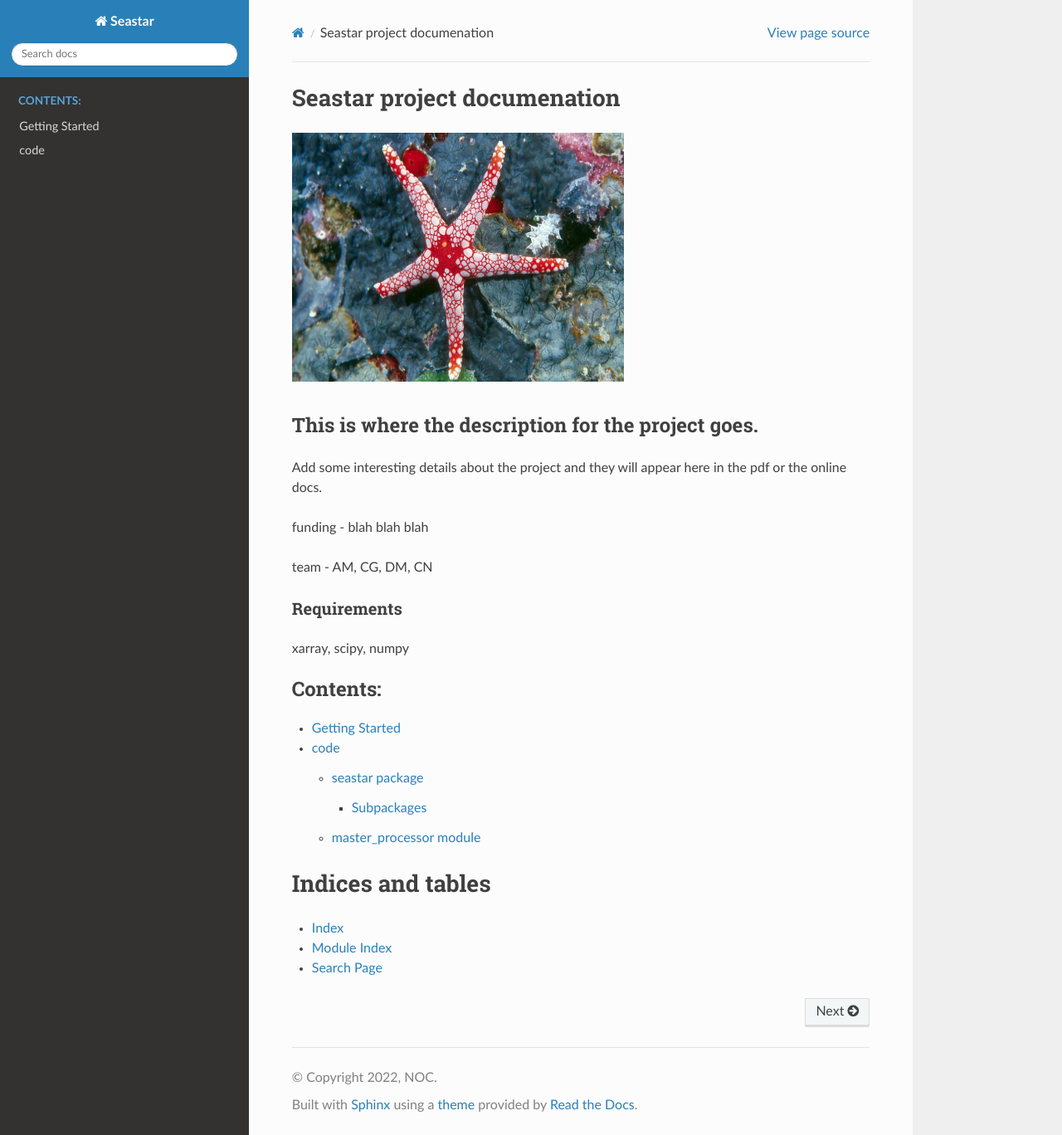
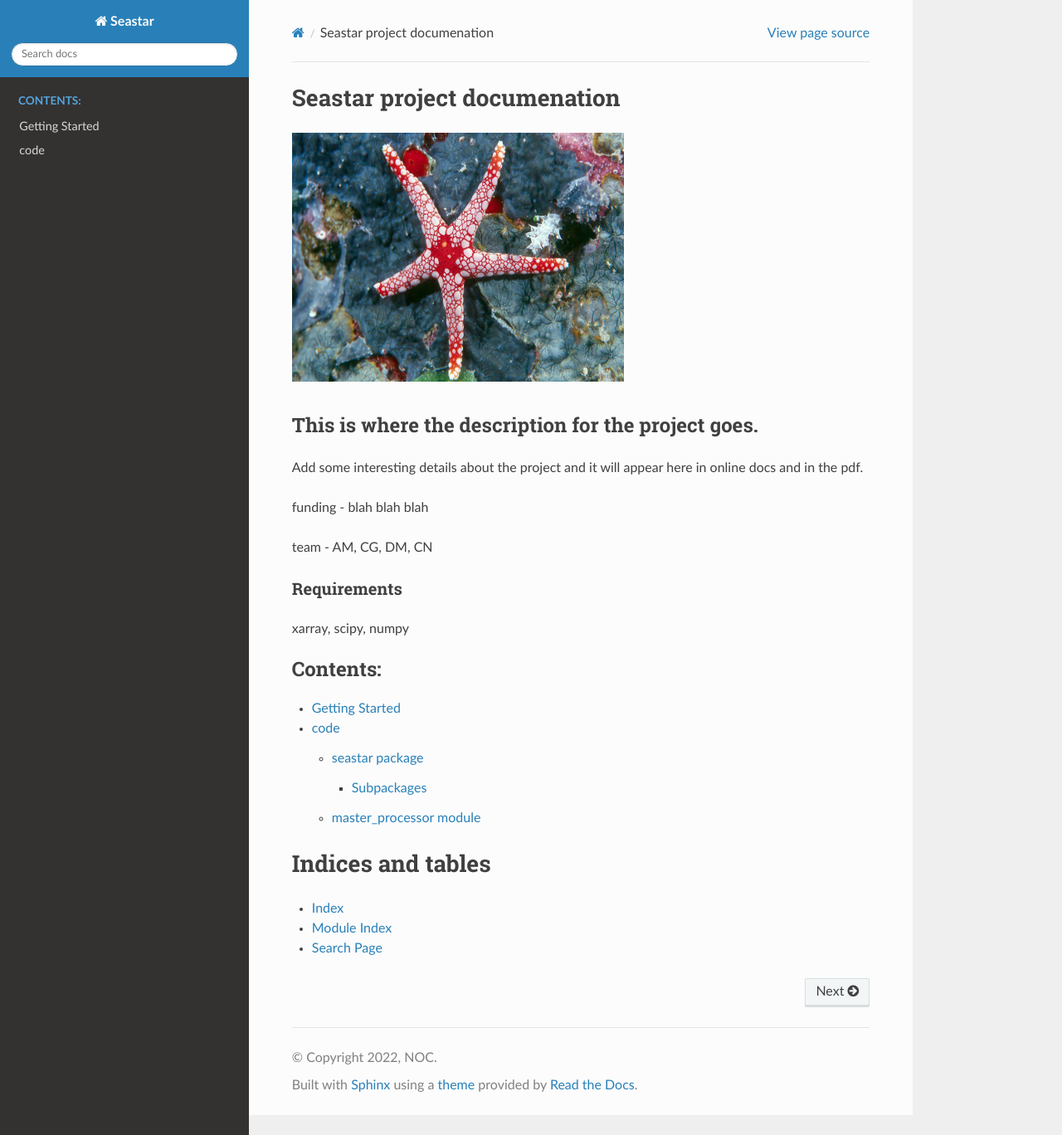
Before and after one commit to ACHMartin/seastar_project, a Sphinx documentation site: the page built from docs/index.rst, in a window 1280 px wide and 1368 px high. Shown: the whole window at 83% size. Built offline with Sphinx 7.4.7 and the Read the Docs theme 2.0.0, drawn with Linux system fonts in a browser that asks for light colours.

Commit message:
Update index.rst

```diff
--- a/docs/index.rst
+++ b/docs/index.rst
@@ -25,8 +25,8 @@ Seastar project documenation
 This is where the description for the project goes.
 """""""""""""""""""""""""""""""""""""""""""""""""""
 
-Add some interesting details about the project and they \
-will appear here in the pdf or the online docs.
+Add some interesting details about the project and it \
+will appear here in online docs and in the pdf.
 
 funding - blah blah blah
 
```
